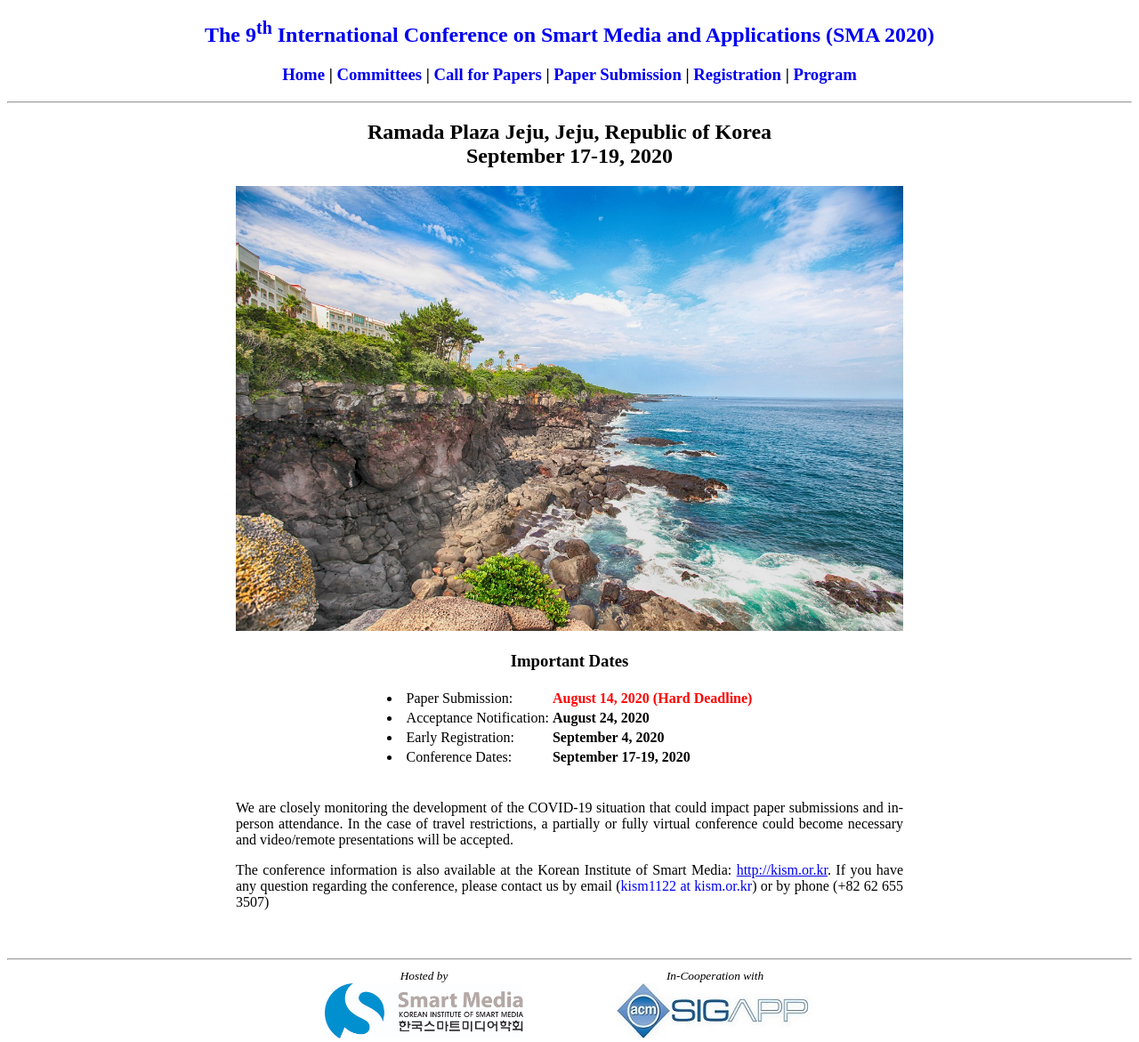
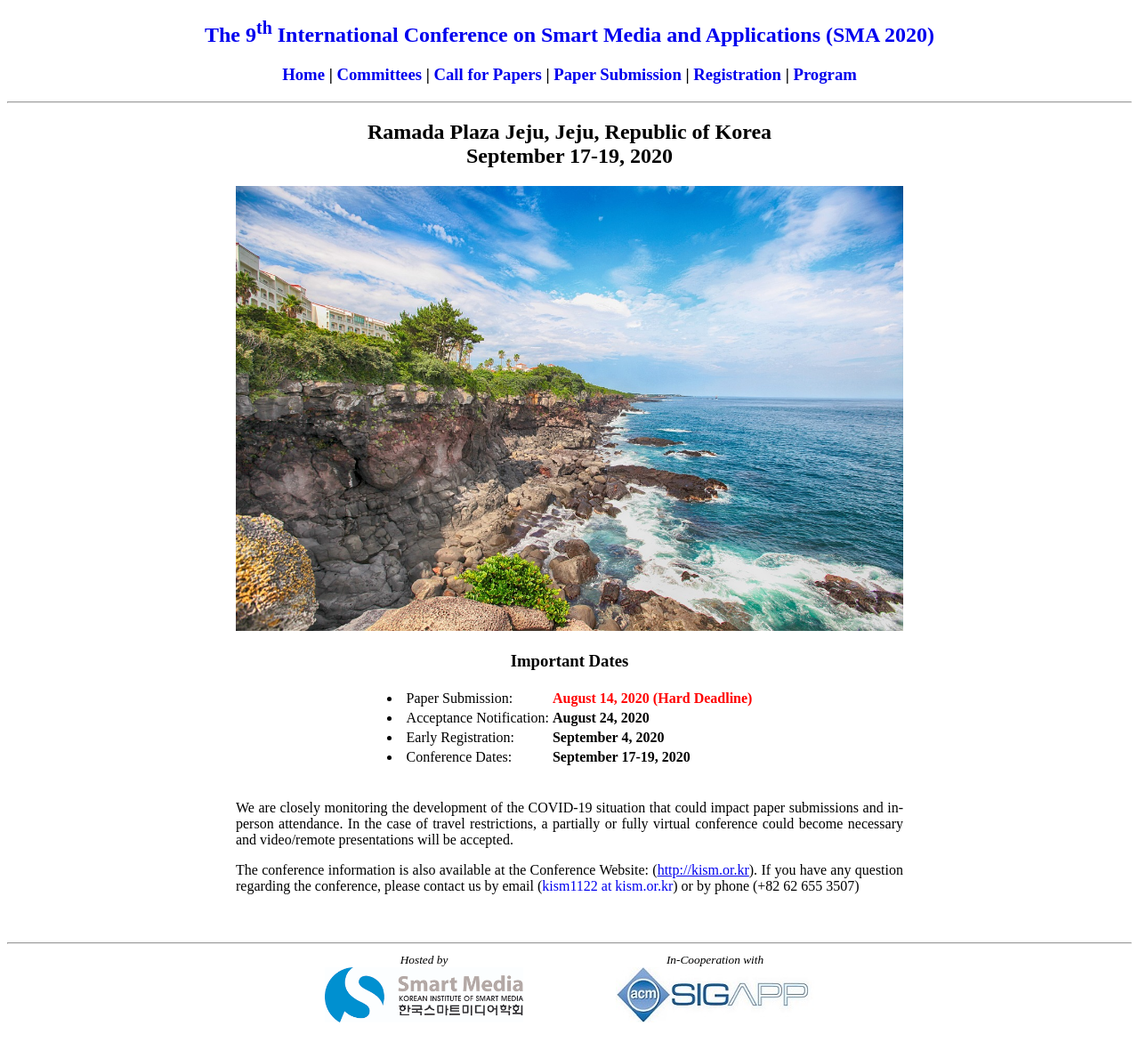
Before and after one commit to icea-conf/sma-2020.github.io, a Jekyll site: the page built from index.html, in a window 1280 px wide. Shown: the whole page at 89% size. Built offline with Jekyll 4.4.1, drawn with Linux system fonts in a browser that asks for light colours; the list of posts is cut into pages by our own code.

Commit message:
Update index.html

```diff
--- a/index.html
+++ b/index.html
@@ -56,7 +56,7 @@ title: SMA 2020
 
             <div style="padding-top:20px">
                   <p style="text-align: justify">We are closely monitoring the development of the COVID-19 situation that could impact paper submissions and in-person attendance. In the case of travel restrictions, a partially or fully virtual conference could become necessary and video/remote presentations will be accepted.</p>
-                  <p style="text-align: justify">The conference information is also available at the Korean Institute of Smart Media: <a href="http://kism.or.kr/" target="_blank">http://kism.or.kr</a>. If you have any question regarding the conference, please contact us by email (<a style="text-decoration:none" href="mailto:kism1122@kism.or.kr">kism1122 at kism.or.kr</a>) or by phone (+82 62 655 3507)</p>
+                  <p style="text-align: justify">The conference information is also available at the Conference Website: (<a href="http://kism.or.kr/" target="_blank">http://kism.or.kr</a>). If you have any question regarding the conference, please contact us by email (<a style="text-decoration:none" href="mailto:kism1122@kism.or.kr">kism1122 at kism.or.kr</a>) or by phone (+82 62 655 3507)</p>
             </div>
       </div>
 </div>
```
